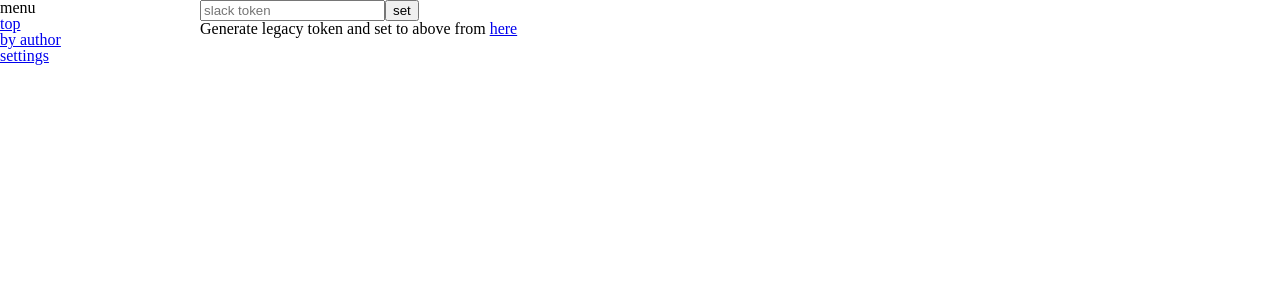
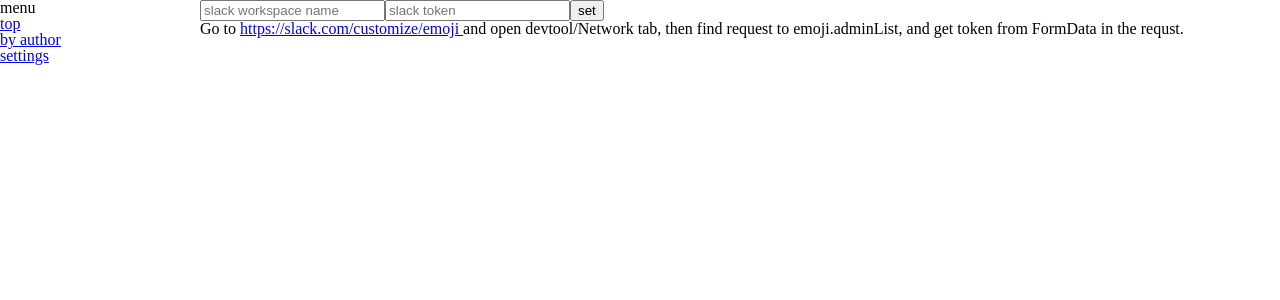
Before and after one commit to cumet04/slack_emoji_viewer, a Nuxt app: page /settings in a window 1280 px wide. Shown: the top 300 px of the page. Built offline with nearby package versions, Linux system fonts and the light colour scheme.

Commit message:
fix settings

```diff
--- a/pages/settings.vue
+++ b/pages/settings.vue
@@ -3,16 +3,23 @@
     <div class="form-field">
       <input
         type="text"
+        v-model="workspace_field_value"
+        placeholder="slack workspace name"
+      />
+      <input
+        type="text"
         v-model="token_field_value"
         placeholder="slack token"
       />
-      <button @click="save_token">set</button>
+      <button @click="save_workspace">set</button>
     </div>
     <p>
-      Generate legacy token and set to above from
-      <a href="https://api.slack.com/legacy/custom-integrations/legacy-tokens"
-        >here</a
-      >
+      Go to
+      <a href="https://slack.com/customize/emoji">
+        https://slack.com/customize/emoji
+      </a>
+      and open devtool/Network tab, then find request to emoji.adminList, and
+      get token from FormData in the requst.
     </p>
   </main>
 </template>
@@ -21,12 +28,15 @@
 export default {
   data() {
     return {
+      workspace_field_value: "",
       token_field_value: ""
     };
   },
   methods: {
-    save_token() {
+    save_workspace() {
+      this.$store.commit("emoji/set_workspace", this.workspace_field_value);
       this.$store.commit("emoji/set_token", this.token_field_value);
+      this.workspace_field_value = "";
       this.token_field_value = "";
       alert("token saved");
     }
--- a/store/emoji.js
+++ b/store/emoji.js
@@ -2,6 +2,7 @@ const axios = require("axios");
 const Cookies = require("js-cookie");
 
 export const state = () => ({
+  workspace: Cookies.get("slack_workspace") || null,
   token: Cookies.get("slack_token") || null,
   all: []
 });
@@ -21,6 +22,10 @@ export const mutations = {
   set_all(state, obj) {
     state.all = obj;
   },
+  set_workspace(state, obj) {
+    state.workspace = obj;
+    Cookies.set("slack_workspace", obj);
+  },
   set_token(state, obj) {
     state.token = obj;
     Cookies.set("slack_token", obj);
@@ -30,16 +35,20 @@ export const mutations = {
 export const actions = {
   fetch_all({ state, commit }) {
     if (state.all.length > 0) return;
-    if (state.token == null) return;
+    if (state.workspace == null || state.token == null) return;
 
     const max_count = 2000;
     axios
       .post(
-        "https://slack.com/api/emoji.adminList",
+        `https://${state.workspace}.slack.com/api/emoji.adminList`,
         [`token=${state.token}`, `count=${max_count}`].join("&")
       )
       .then(resp => {
-        commit("set_all", resp.data.emoji);
+        if (resp.data.ok) {
+          commit("set_all", resp.data.emoji);
+        } else {
+          console.error(`fetch emoji failed: ${JSON.stringify(resp.data)}`);
+        }
       });
   }
 };
```
